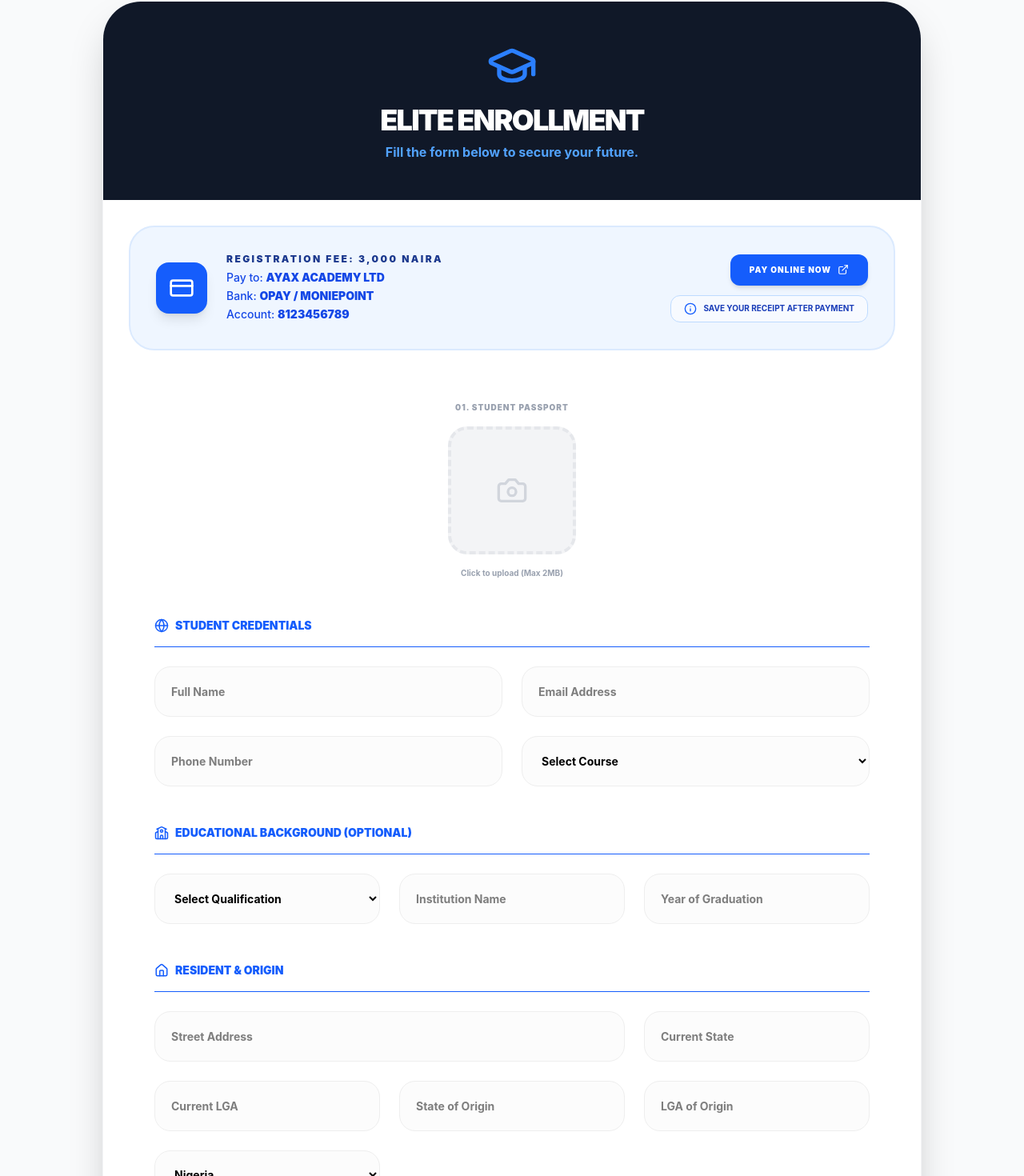
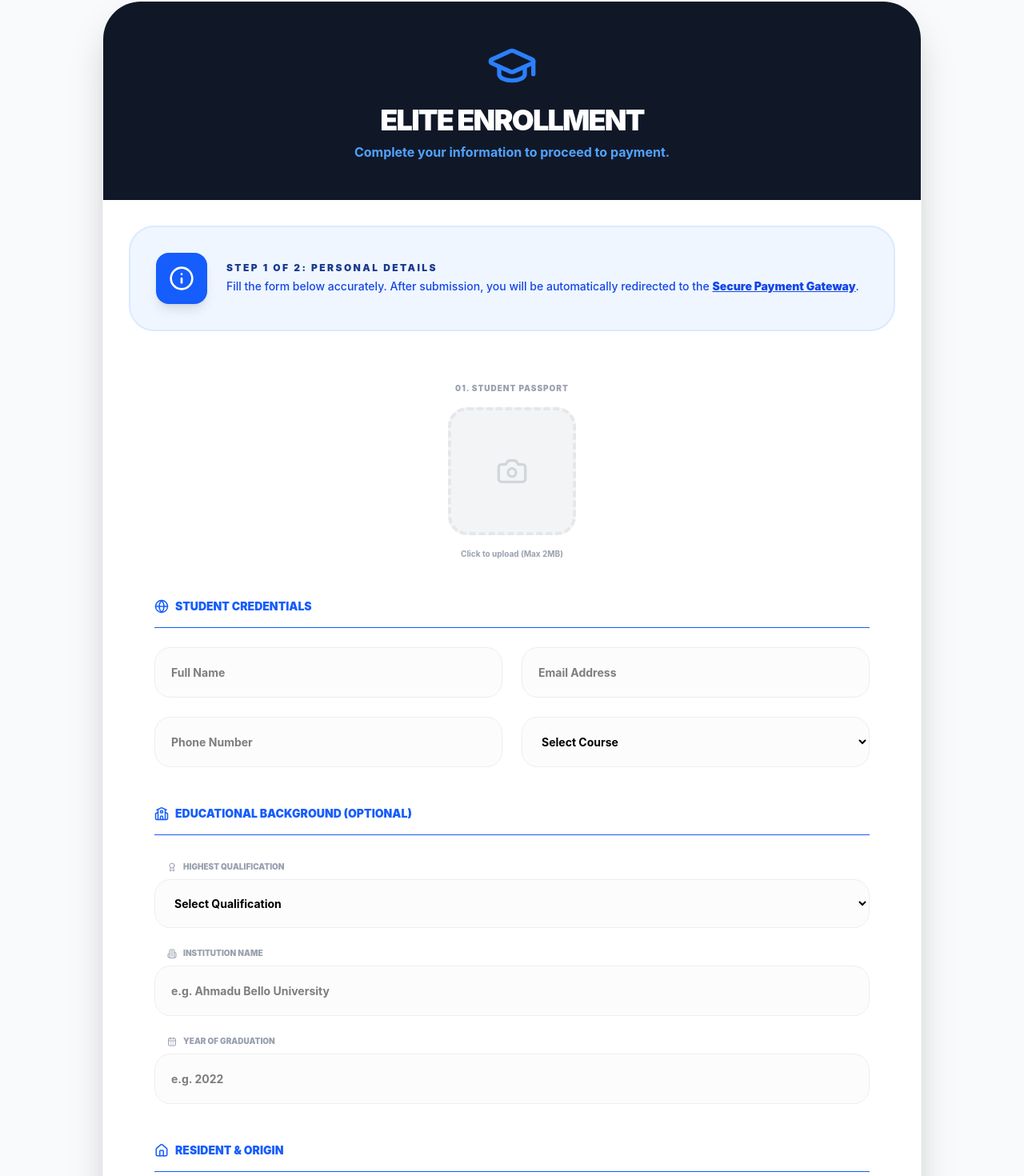
Before and after one commit to mohammedayas1997-source/Ayax-Digital-Solutions, a React (Vite) app: page /enroll in a window 1280 px wide. Shown: the part 127-1597 px from the top of the page at 80% size. Built offline with nearby package versions, Linux system fonts and the light colour scheme; no server answers.

Commit message:
UI: Refactored Educational Background to individual vertical fields and automated redirect to /payment on submit

```diff
--- a/src/pages/CourseEnrollment.jsx
+++ b/src/pages/CourseEnrollment.jsx
@@ -1,5 +1,5 @@
 import React, { useState, useEffect } from "react";
-import { useLocation, useNavigate } from "react-router-dom"; // Added useNavigate
+import { useLocation, useNavigate } from "react-router-dom";
 import { db, storage } from "../firebaseConfig";
 import { collection, addDoc, serverTimestamp } from "firebase/firestore";
 import { ref, uploadBytes, getDownloadURL } from "firebase/storage";
@@ -15,14 +15,17 @@ import {
   CreditCard,
   School,
   Info,
-  ExternalLink, // Added for the button icon
+  ExternalLink,
+  ArrowRight,
+  Award,
+  Building2,
+  CalendarDays,
 } from "lucide-react";
 
 const CourseEnrollment = () => {
   const location = useLocation();
-  const navigate = useNavigate(); // For navigation
+  const navigate = useNavigate();
   const [loading, setLoading] = useState(false);
-  const [applied, setApplied] = useState(false);
 
   // State for Passport Image
   const [passportImage, setPassportImage] = useState(null);
@@ -85,7 +88,8 @@ const CourseEnrollment = () => {
         status: "Pending Review",
       });
 
-      setApplied(true);
+      // 3. Redirect to Payment Page immediately after successful Firestore save
+      navigate("/payment");
     } catch (err) {
       console.error("Submission Error:", err);
       alert("Submission failed. Check your internet or Firebase config.");
@@ -93,28 +97,6 @@ const CourseEnrollment = () => {
       setLoading(false);
     }
   };
-
-  if (applied) {
-    return (
-      <div className="pt-40 pb-20 text-center animate-in fade-in duration-700">
-        <div className="w-24 h-24 bg-green-100 text-green-600 rounded-full flex items-center justify-center mx-auto mb-6">
-          <GraduationCap size={50} />
-        </div>
-        <h2 className="text-4xl font-black text-gray-900 tracking-tighter uppercase">
-          Application Received!
-        </h2>
-        <p className="text-gray-500 mt-2 font-medium">
-          Thank you for applying. We will contact you shortly.
-        </p>
-        <button
-          onClick={() => (window.location.href = "/")}
-          className="mt-8 px-10 py-4 bg-blue-600 text-white rounded-2xl font-black uppercase text-xs tracking-widest hover:bg-gray-900 transition-all"
-        >
-          Back to Home
-        </button>
-      </div>
-    );
-  }
 
   return (
     <div className="pt-32 pb-20 bg-gray-50 min-h-screen px-6">
@@ -125,40 +107,27 @@ const CourseEnrollment = () => {
             Elite Enrollment
           </h1>
           <p className="text-blue-400 font-bold mt-2">
-            Fill the form below to secure your future.
+            Complete your information to proceed to payment.
           </p>
         </div>
 
-        {/* UPDATED PAYMENT INFORMATION SECTION WITH BUTTON */}
+        {/* PAYMENT NOTICE BAR */}
         <div className="bg-blue-50 p-8 mx-8 mt-8 rounded-[2rem] border-2 border-blue-100 flex flex-col md:flex-row items-center gap-6">
           <div className="bg-blue-600 p-4 rounded-2xl text-white shadow-lg">
-            <CreditCard size={32} />
+            <Info size={32} />
           </div>
           <div className="flex-1">
             <h4 className="text-blue-900 font-black uppercase text-xs tracking-[0.2em] mb-1">
-              Registration Fee: 3,000 Naira
+              Step 1 of 2: Personal Details
             </h4>
             <p className="text-blue-700 text-sm font-medium leading-relaxed">
-              Pay to: <span className="font-black">AYAX ACADEMY LTD</span>{" "}
-              <br />
-              Bank: <span className="font-black">OPAY / MONIEPOINT</span> <br />
-              Account: <span className="font-black">8123456789</span>
+              Fill the form below accurately. After submission, you will be
+              automatically redirected to the{" "}
+              <span className="font-black underline">
+                Secure Payment Gateway
+              </span>
+              .
             </p>
-          </div>
-          <div className="flex flex-col items-end gap-3">
-            <button
-              type="button"
-              onClick={() => window.open("/payment", "_blank")} // Or navigate("/payment")
-              className="bg-blue-600 text-white px-6 py-3 rounded-xl font-black uppercase text-[10px] tracking-widest flex items-center gap-2 hover:bg-gray-900 transition-all shadow-md active:scale-95"
-            >
-              Pay Online Now <ExternalLink size={14} />
-            </button>
-            <div className="bg-white/50 px-4 py-2 rounded-xl border border-blue-200 flex items-center gap-2">
-              <Info size={16} className="text-blue-600" />
-              <span className="text-[10px] font-bold text-blue-800 uppercase">
-                Save your receipt after payment
-              </span>
-            </div>
           </div>
         </div>
 
@@ -247,12 +216,17 @@ const CourseEnrollment = () => {
             </div>
           </div>
 
-          {/* EDUCATIONAL BACKGROUND */}
-          <div className="space-y-6">
+          {/* EDUCATIONAL BACKGROUND - NOW EXPANDED AND SEPARATED */}
+          <div className="space-y-8">
             <h3 className="text-sm font-black flex items-center gap-2 border-b pb-4 uppercase text-blue-600">
               <School size={18} /> Educational Background (Optional)
             </h3>
-            <div className="grid md:grid-cols-3 gap-6">
+
+            <div className="space-y-6">
+              <div className="flex flex-col gap-2">
+                <label className="text-[10px] font-black uppercase text-gray-400 ml-4 flex items-center gap-2">
+                  <Award size={12} /> Highest Qualification
+                </label>
                 <select name="qualification" className="input-style">
                   <option value="">Select Qualification</option>
                   <option value="SSCE">SSCE</option>
@@ -261,16 +235,29 @@ const CourseEnrollment = () => {
                   <option value="Degree">Degree</option>
                   <option value="Other">Other</option>
                 </select>
+              </div>
+
+              <div className="flex flex-col gap-2">
+                <label className="text-[10px] font-black uppercase text-gray-400 ml-4 flex items-center gap-2">
+                  <Building2 size={12} /> Institution Name
+                </label>
                 <input
                   name="institution"
                   className="input-style"
-                placeholder="Institution Name"
+                  placeholder="e.g. Ahmadu Bello University"
                 />
+              </div>
+
+              <div className="flex flex-col gap-2">
+                <label className="text-[10px] font-black uppercase text-gray-400 ml-4 flex items-center gap-2">
+                  <CalendarDays size={12} /> Year of Graduation
+                </label>
                 <input
                   name="graduationYear"
                   className="input-style"
-                placeholder="Year of Graduation"
+                  placeholder="e.g. 2022"
                 />
+              </div>
             </div>
           </div>
 
@@ -322,10 +309,13 @@ const CourseEnrollment = () => {
           >
             {loading ? (
               <>
-                <UploadCloud className="animate-spin" /> Submitting...
+                <UploadCloud className="animate-spin" /> Finalizing
+                Application...
               </>
             ) : (
-              "Submit Application"
+              <>
+                Save & Proceed to Payment <ArrowRight size={20} />
+              </>
             )}
           </button>
         </form>
```
Lines whose indentation alone changed are shown as unchanged.
